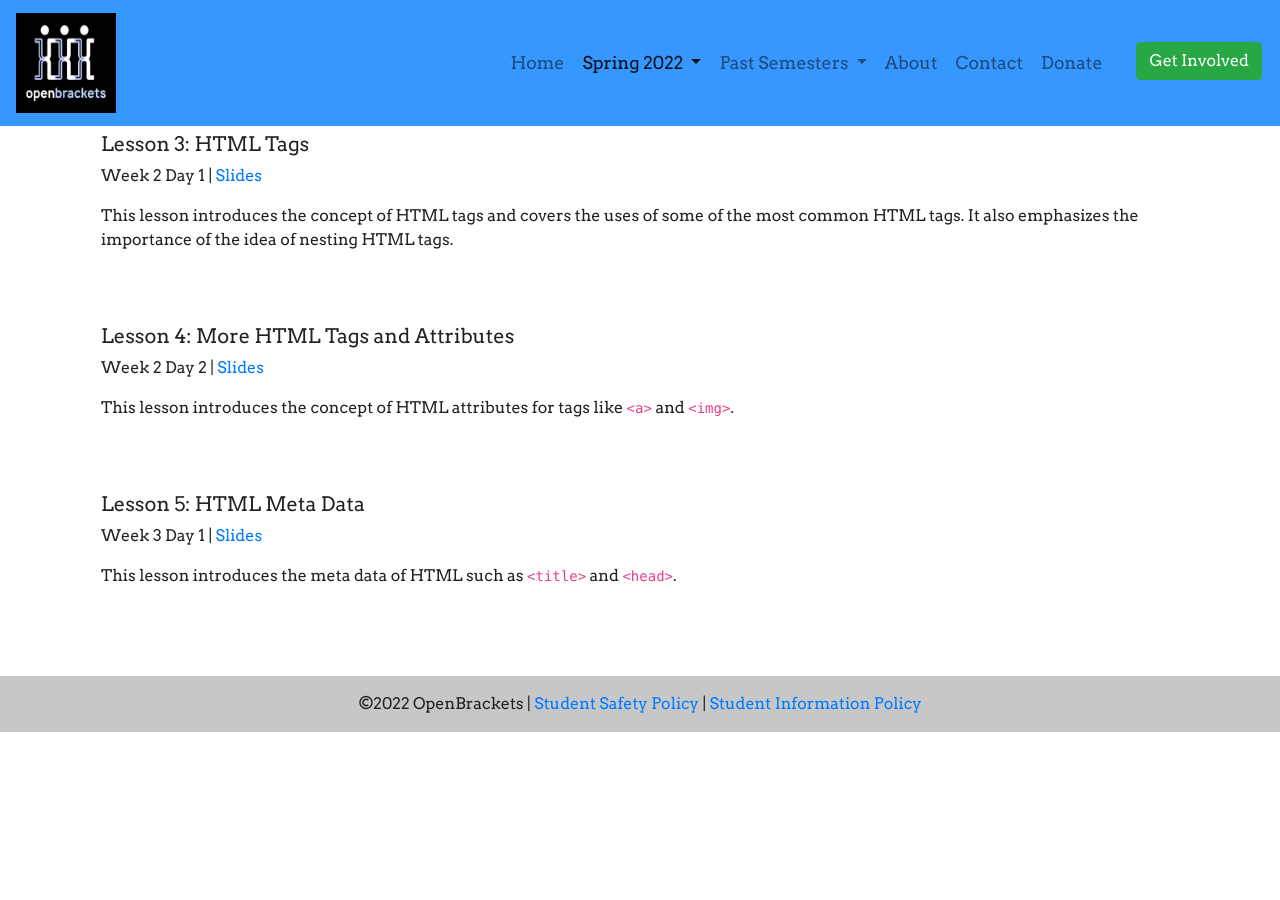
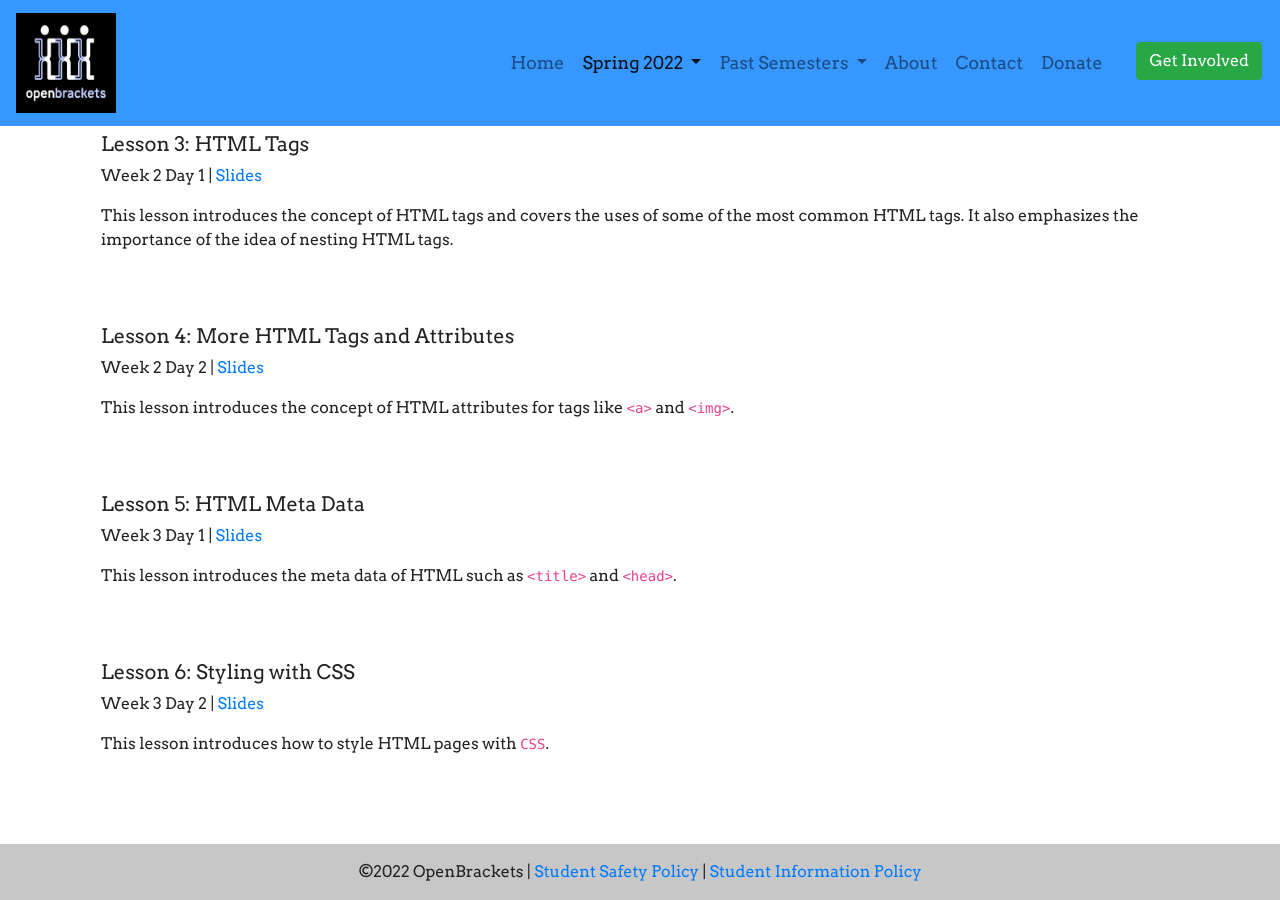
Before and after one commit to qpwoeirut/OpenBrackets-website, a Jekyll site: the page built from spring2022/beginningWebDevelopment.html, in a window 1280 px wide and 900 px high, scrolled down 557 px. Built offline with Jekyll 4.4.1, drawn with Linux system fonts in a browser that asks for light colours; before the commit the page ends 1289 px from its top, so only the background shows below that.

Commit message:
Add lesson 6 to Beginning Web Development

```diff
--- a/spring2022/beginningWebDevelopment.html
+++ b/spring2022/beginningWebDevelopment.html
@@ -71,3 +71,14 @@
         <br>
     </div>
 </div>
+<div class="col-12 media">
+    <div class="media-body">
+        <h5 class="mt-0">Lesson 6: Styling with CSS</h5>
+        <p>Week 3 Day 2 | <a
+                href="https://docs.google.com/presentation/d/1KHdqHxBweBLeip2a2FMchgp_zUNp5x_HaGQCsjydaKw/edit"
+                target="_blank">Slides</a></p>
+        <p>This lesson introduces how to style HTML pages with <code>CSS</code>.
+        </p>
+        <br>
+    </div>
+</div>
```
